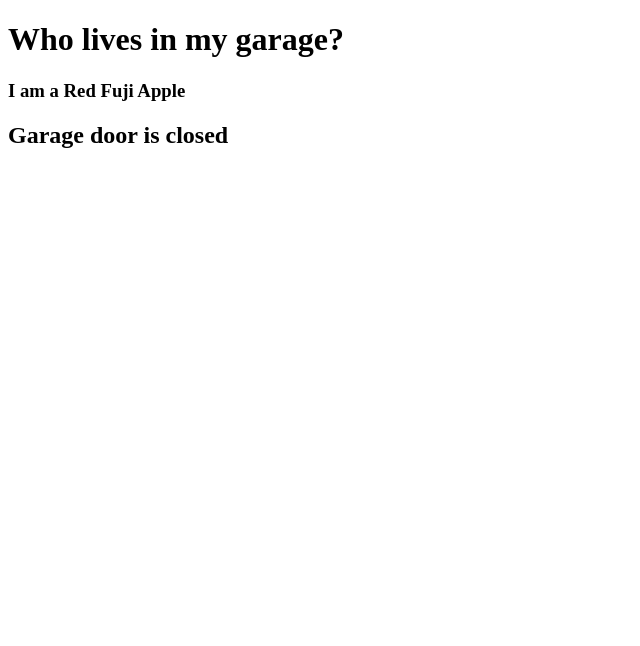
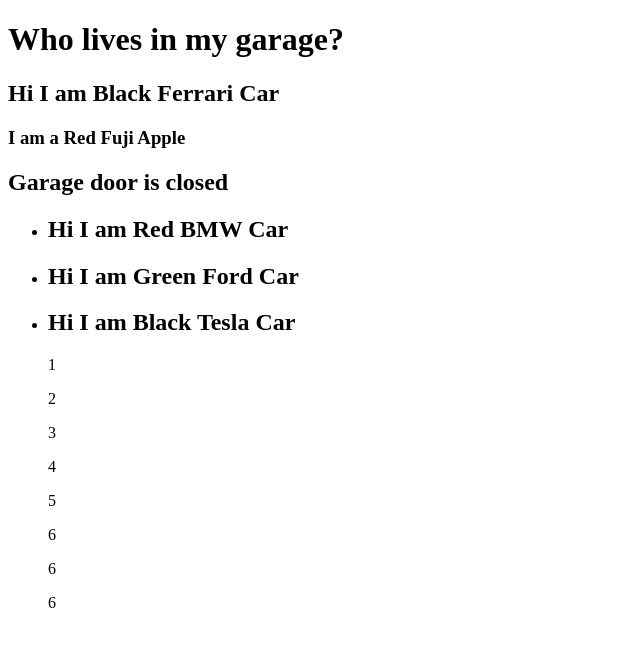
Before and after one commit to mukundan-13/React_practice, a React (Vite) app in the folder day1_learning/my-react-app/: page / in a window 1280 px wide. Shown: the top 646 px of the page, without its empty margins (0-640 px from the left). Built offline with nearby package versions, Linux system fonts and the light colour scheme.

Commit message:
keys & maps added

```diff
--- a/day1_learning/my-react-app/src/components/Garage.jsx
+++ b/day1_learning/my-react-app/src/components/Garage.jsx
@@ -3,10 +3,17 @@
 function Garage() {
 
   const isDoorOpened=false;
-  const carInfo={}
-  //const carInfo={brand:"Ferrari",color:"Black"}
+  //const carInfo={}
+  const carInfo={brand:"Ferrari",color:"Black"}
   const appleInfo={type:"Fuji",color:"Red"}
   const showCarInfo= carInfo.brand!==undefined && carInfo.color!==undefined
+  const carList=[
+    {brand:"BMW",color:"Red"},
+    {brand:"Ford",color:"Green"},
+    {brand:"Tesla",color:"Black"},
+  ];
+
+  const numberList=[1,2,3,4,5,6,6,6];
   return (
     <>
       <h1>Who lives in my garage?</h1>
@@ -15,6 +22,12 @@
       { showCarInfo && <Car carInfo={carInfo} />}
       <Apple appleInfo={appleInfo}/>
       {isDoorOpened ?<h2>Garage door is opened</h2>:<h2>Garage door is closed</h2>}
+        <ul>
+            {carList.map((carInfo)=><li key={carInfo.brand}><Car carInfo={carInfo}/></li>)}
+        </ul>
+         <ul>
+            {numberList.map((e,index)=><p key={index}>{e}</p>)}
+        </ul>
     </>
   );
 }
```
